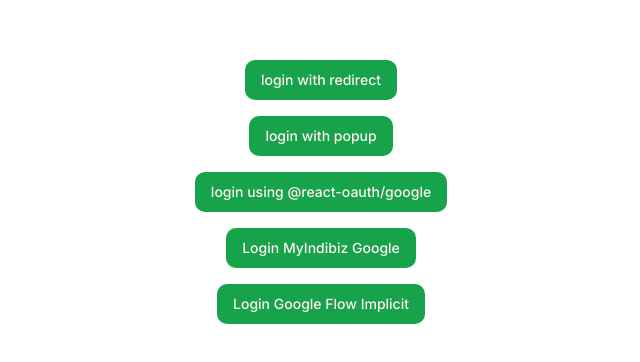
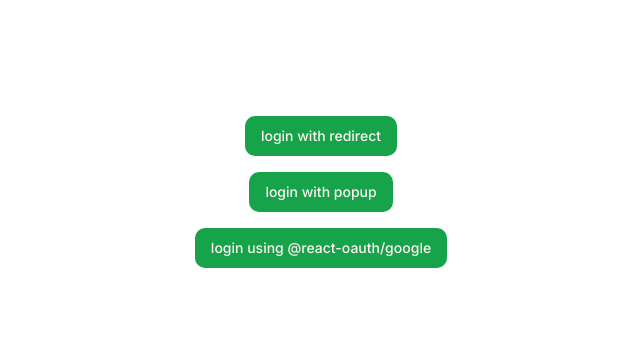
Before and after one commit to Permanaa/scratching-in-next, a Next.js app: page /google-auth/login in a window 1280 px wide. Shown: the part 208-570 px from the top of the page, without its empty margins (319-959 px from the left). Built offline with nearby package versions, Linux system fonts and the light colour scheme; no server answers.

Commit message:
remove login sso google myindibiz

```diff
--- a/src/app/google-auth/login/page.tsx
+++ b/src/app/google-auth/login/page.tsx
@@ -3,7 +3,7 @@
 import { Button } from "@/components/ui/button";
 import { useGoogleLogin, useGoogleOneTapLogin } from "@react-oauth/google";
 import axios, { AxiosResponse } from "axios";
-import { useEffect, useState } from "react";
+import { useState } from "react";
 
 export default function LoginGoogle() {
   const clientId = process.env.NEXT_PUBLIC_GOOGLE_OAUTH_CLIENT_ID || "";
@@ -61,28 +61,6 @@
     },
   });
 
-  const handleLoginMyindibizGoogle = useGoogleLogin({
-    flow: "auth-code",
-    ux_mode: "popup",
-    onSuccess: async (response) => {
-      setIsLoadingCallback(true);
-      await axios
-        .post(
-          "https://api-dev.myindibiz.co.id/customer/v2/user/login-with-google",
-          { code: response.code }
-        )
-        .then((res) => {
-          console.log("halooo indibiz", res);
-        })
-        .finally(() => {
-          setIsLoadingCallback(false);
-        });
-    },
-    onError: (errorResponse) => {
-      console.log("haloooo error", errorResponse);
-    },
-  });
-
   useGoogleOneTapLogin({
     use_fedcm_for_prompt: true,
     onSuccess: (res) => {
@@ -90,12 +68,6 @@
     },
     onError: () => {
       console.log("haloooo Login Failed");
-    },
-  });
-
-  const handleLoginFlowImplicit = useGoogleLogin({
-    onSuccess: (tokenResponse) => {
-      console.log("haloooo google token", tokenResponse);
     },
   });
 
@@ -113,14 +85,6 @@
       >
         login using @react-oauth/google
       </Button>
-
-      <Button onClick={handleLoginMyindibizGoogle} disabled={isLoadingCallback}>
-        Login MyIndibiz Google
-      </Button>
-
-      <Button onClick={() => handleLoginFlowImplicit()}>
-        Login Google Flow Implicit
-      </Button>
     </main>
   );
 }
```
